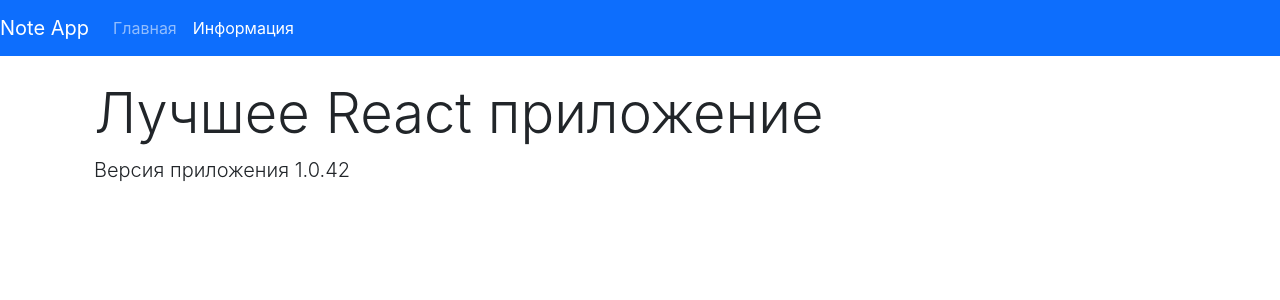
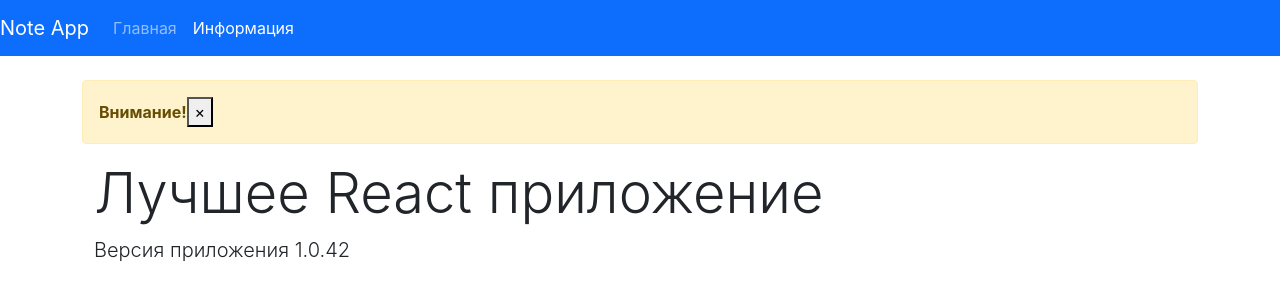
Before and after one commit to Dmitriy-Poplinski/note_app, a React (Create React App) app: page /about in a window 1280 px wide. Shown: the top 300 px of the page. Built offline with nearby package versions, Linux system fonts and the light colour scheme.

Commit message:
Realized Alert component and added context to it

```diff
--- a/src/App.js
+++ b/src/App.js
@@ -3,9 +3,11 @@ import { Home } from './pages/Home';
 import { About } from './pages/About';
 import { Navbar } from './components/Navbar';
 import { Alert } from './components/Alert';
+import { AlertState } from './context/alert/alertState';
 
 function App() {
   return (
+    <AlertState>
     <BrowserRouter>
     <Navbar />
       <div className='container pt-4'>
@@ -17,6 +19,7 @@ function App() {
         </Switch>
       </div>
     </BrowserRouter>
+    </AlertState>
   );
 }
 
--- a/src/components/Alert.jsx
+++ b/src/components/Alert.jsx
@@ -1,4 +1,9 @@
-export function Alert({alert}) {
+import { AlertContext } from './../context/alert/alertContext';
+import { useContext } from 'react';
+
+export function Alert() {
+    const {alert, hide} = useContext(AlertContext)
+
     if (!alert) {
         return null
     }
@@ -7,7 +12,7 @@ export function Alert({alert}) {
         <div class={`alert alert-${alert.type || 'warning'} alert-dismissible`} role="alert">
             <strong>Внимание!</strong>
             {alert.text}
-            <button type="button" class="close" aria-label="Close">
+            <button onClick={hide} type="button" class="close" aria-label="Close">
                 <span aria-hidden="true">&times;</span>
             </button>
         </div>
--- /dev/null
+++ b/src/context/alert/alertContext.js
@@ -0,0 +1,3 @@
+import { createContext } from 'react';
+
+export const AlertContext = createContext()
--- /dev/null
+++ b/src/context/alert/alertReducer.js
@@ -0,0 +1,12 @@
+import { HIDE_ALERT, SHOW_ALERT } from './../types';
+
+const handlers = {
+    [HIDE_ALERT]: state =>  ({...state, visible: false}),
+    [SHOW_ALERT]: (state, {payload}) =>  ({...payload, visible: true}),
+    DEFAULT: state => state,
+}
+
+export const alertReducer = (state, action) => {
+    const handle = handlers[action.type] || handlers.DEFAULT
+    return (state, action)
+}
--- /dev/null
+++ b/src/context/alert/alertState.js
@@ -0,0 +1,30 @@
+import { useReducer } from "react"
+import { AlertContext } from "./alertContext"
+import { alertReducer } from "./alertReducer"
+import { HIDE_ALERT, SHOW_ALERT } from './../types';
+
+export const AlertState = ({children}) => {
+    const [state, dispatch] = useReducer(alertReducer, {visible: false})
+
+    function show(text, type='warning') {
+        dispatch({
+            type: SHOW_ALERT,
+            payload: {text, type}
+        })
+    }
+
+    function hide(text, type='warning') {
+        dispatch({
+            type: HIDE_ALERT,
+        })
+    }
+
+    return (
+        <AlertContext.Provider value={{
+            show, hide,
+            alert: state
+        }}>
+            {children}
+        </AlertContext.Provider>
+    )
+}
--- /dev/null
+++ b/src/context/types.js
@@ -0,0 +1,2 @@
+export const SHOW_ALERT = 'SHOW_ALERT'
+export const HIDE_ALERT = 'HIDE_ALERT'
```
Also changed, not shown: context/alert/alertContext.js (deleted), context/alert/alertReducer.js (deleted), context/alert/alertState.js (deleted), context/types.js (deleted).
